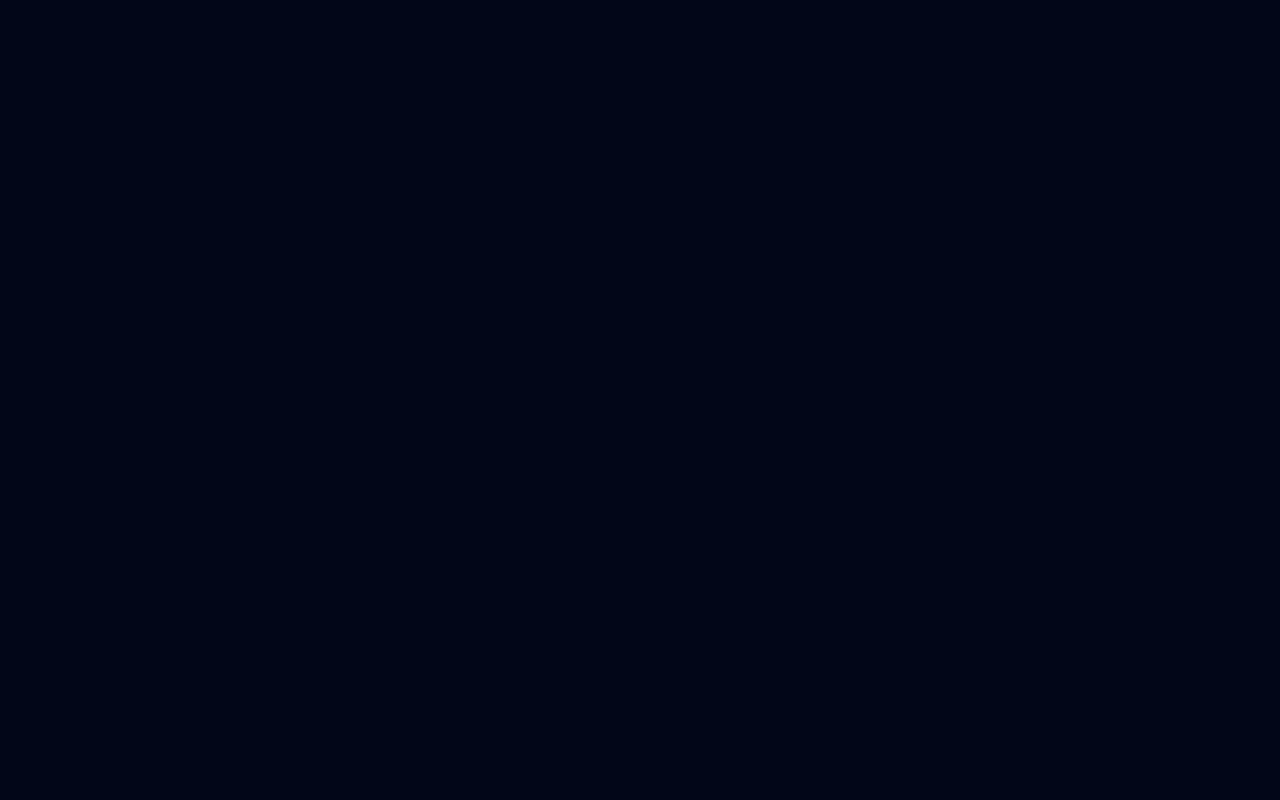
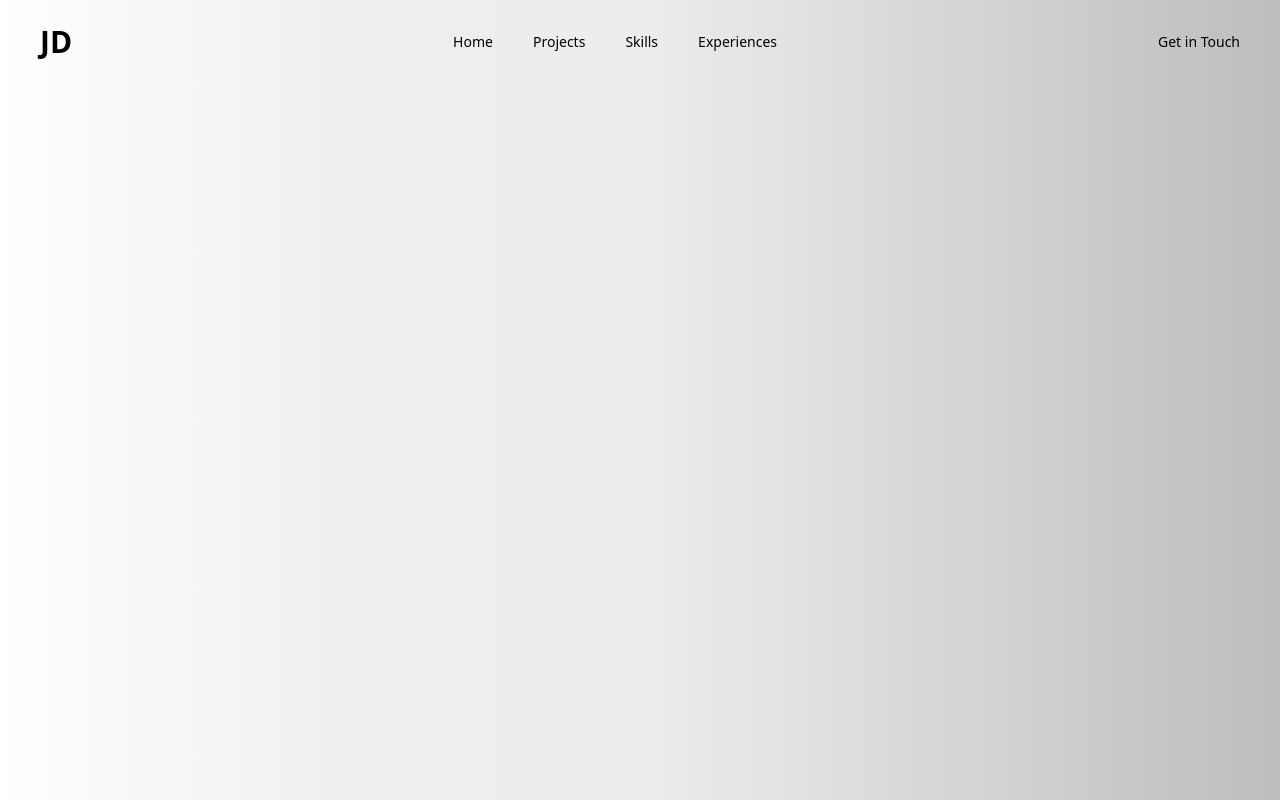
Before and after one commit to jsonJae/myportfolio, a React (Vite) app: page / in a window 1280 px wide. Built offline with nearby package versions, Linux system fonts and the light colour scheme.

Commit message:
chore: refactor

```diff
--- a/src/App.jsx
+++ b/src/App.jsx
@@ -1,7 +1,19 @@
+import Navbar from './components/Navbar';
+import Hero from './components/Hero';
+import Projects from './components/Projects';
+import Skills from './components/Skills';
+import Experiences from './components/Experiences';
+import Footer from './components/Footer';
+
 function App() {
   return (
-    <div className = "min-h-screen bg-slate-950">
-
+    <div className = " text-white overflow-hidden">
+      <Navbar />
+      <Hero />
+      <Projects />
+      <Skills />
+      <Experiences />
+      <Footer />
     </div>
   );
 }
--- /dev/null
+++ b/src/components/Experiences.jsx
@@ -0,0 +1,3 @@
+export default function Experiences(){
+    return <div></div>;
+}
--- /dev/null
+++ b/src/components/Footer.jsx
@@ -0,0 +1,3 @@
+export default function Footer(){
+    return <div></div>;
+}
--- /dev/null
+++ b/src/components/Hero.jsx
@@ -0,0 +1,3 @@
+export default function Hero(){
+    return <div></div>;
+}
--- /dev/null
+++ b/src/components/Navbar.jsx
@@ -0,0 +1,36 @@
+
+/*
+    export default function Navbar() {
+        return(
+            <nav className="fixed top-0 w-full z-50 transition-all duration 300 bg-slate 950/20 backdrop-blur-sa">
+                <div className="max-w-7xl mx-auto px-4 sm:px6 lg:px-8">
+                    <div className = "flex justify-between items-center h-14 sm:h-16 md:h-20"></div>
+                </div>
+            </nav>
+        );
+    }
+*/
+
+export default function Navbar() {
+    return (
+        <nav className="w-full flex items-center text-black justify-between py-6 px-10">
+
+            {/* Logo */}
+            <div className="text-3xl font-bold">JD</div>
+
+            {/* Center Menu */}
+            <ul className="hidden md:flex space-x-10 text-sm font-medium">
+                <li className="cursor-pointer hover:text-gray-500">Home</li>
+                <li className="cursor-pointer hover:text-gray-500">Projects</li>
+                <li className="cursor-pointer hover:text-gray-500">Skills</li>
+                <li className="cursor-pointer hover:text-gray-500">Experiences</li>
+            </ul>
+
+            {/* Right button */}
+            <button className="text-sm font-medium hover:text-gray-500">
+                Get in Touch
+            </button>
+
+        </nav>
+    );
+}
--- /dev/null
+++ b/src/components/Projects.jsx
@@ -0,0 +1,3 @@
+export default function Projects(){
+    return <div></div>;
+}
--- /dev/null
+++ b/src/components/Skills.jsx
@@ -0,0 +1,3 @@
+export default function Skills(){
+    return <div></div>;
+}
--- a/src/index.css
+++ b/src/index.css
@@ -1 +1,11 @@
 @import "tailwindcss";
+
+body {
+  background: linear-gradient(
+    90deg,
+    rgba(255, 255, 255, 1) 0%,
+    rgba(240, 237, 237, 1) 27%,
+    rgba(237, 237, 237, 1) 50%,
+    rgba(189, 189, 189, 1) 100%
+  );
+}
```
